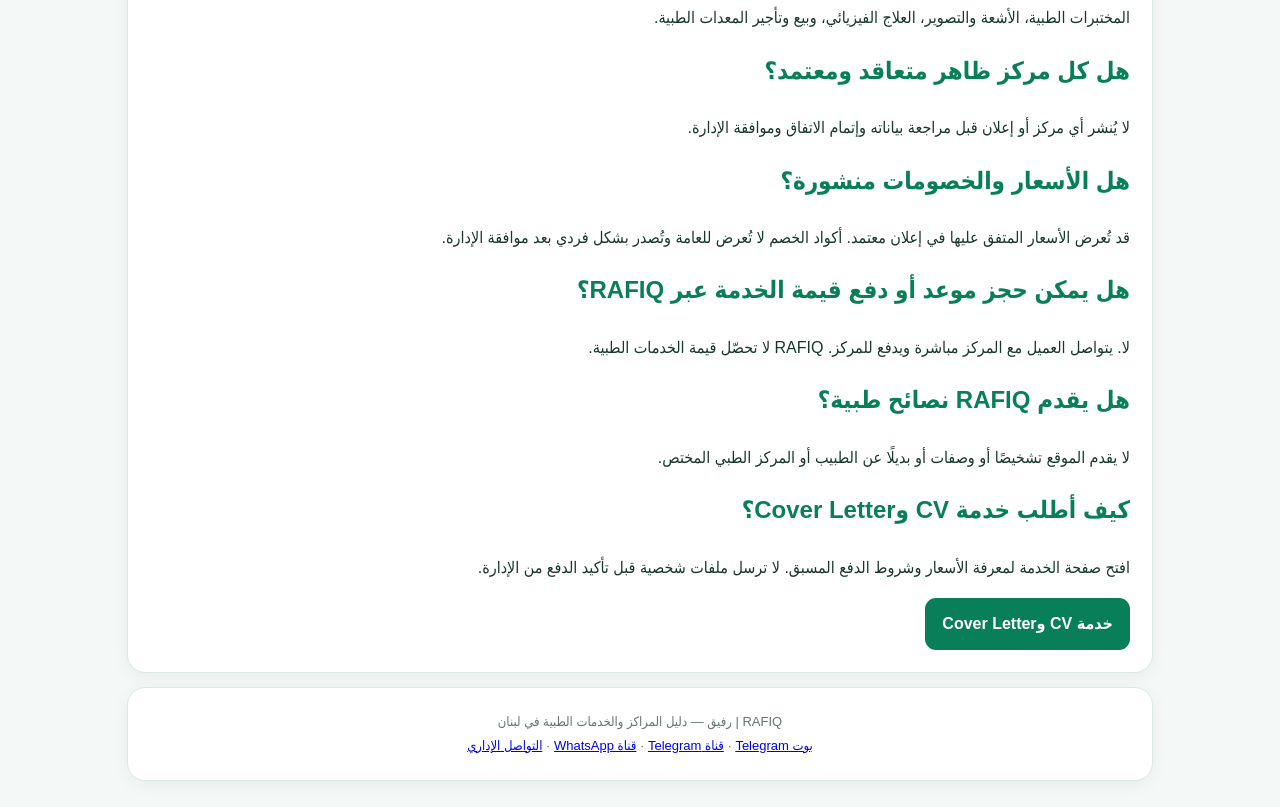
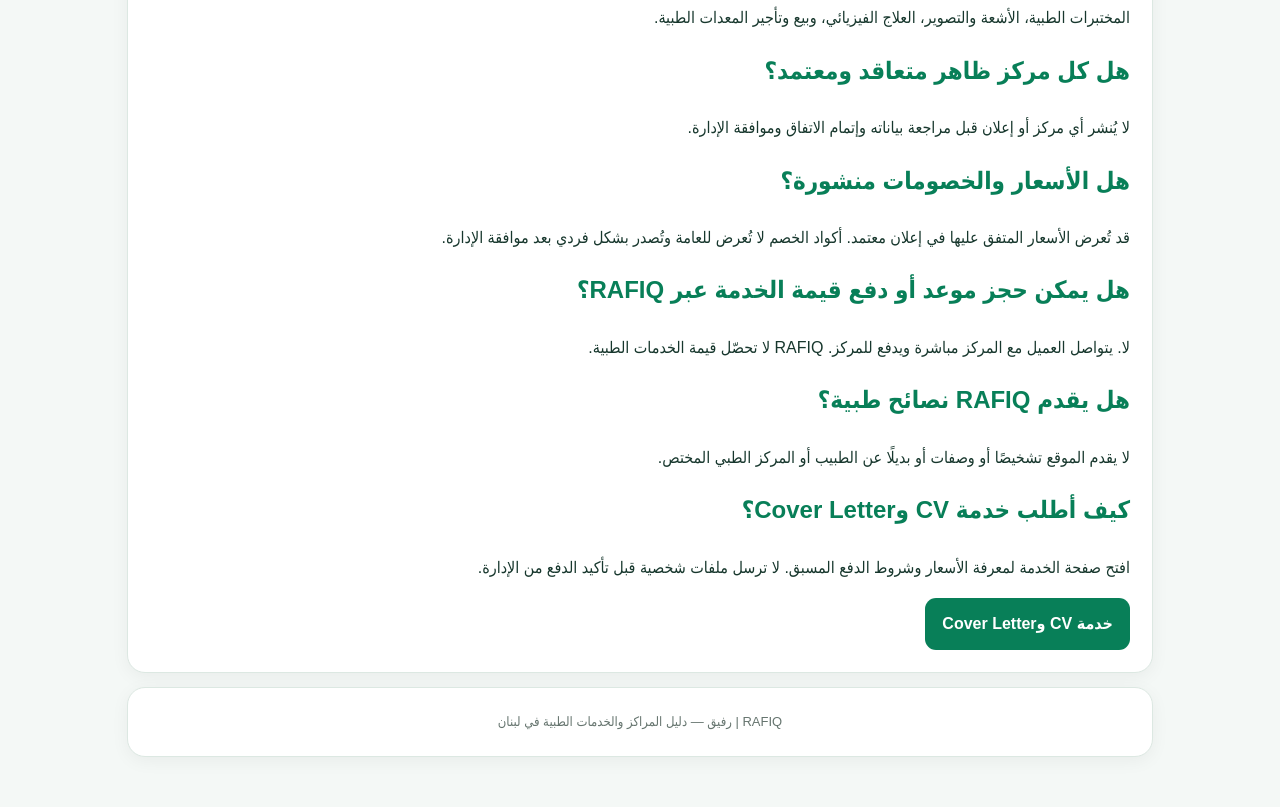
Before and after one commit to issaapplication-blip/index.html, a plain HTML site: page faq.html in a window 1280 px wide. Shown: the part 396-1203 px from the top of the page. After the commit the page ends 1179 px from the top, so only its background shows below. Drawn offline with Linux system fonts and the light colour scheme.

Commit message:
Keep public site navigation within approved static pages

```diff
--- a/faq.html
+++ b/faq.html
@@ -35,5 +35,5 @@
 <h2>هل يقدم RAFIQ نصائح طبية؟</h2><p>لا يقدم الموقع تشخيصًا أو وصفات أو بديلًا عن الطبيب أو المركز الطبي المختص.</p>
 <h2>كيف أطلب خدمة CV وCover Letter؟</h2><p>افتح صفحة الخدمة لمعرفة الأسعار وشروط الدفع المسبق. لا ترسل ملفات شخصية قبل تأكيد الدفع من الإدارة.</p><a class="btn" href="./caregivers.html#cv-service">خدمة CV وCover Letter</a>
 </section>
-<footer class="card small">RAFIQ | رفيق — دليل المراكز والخدمات الطبية في لبنان<br><a href="https://t.me/RAFIQ_Care_Bot">بوت Telegram</a> · <a href="https://t.me/+a7CDblNyGKw1Yjg8">قناة Telegram</a> · <a href="https://whatsapp.com/channel/0029Vb90gxSC6Zvj6gjLWs1K">قناة WhatsApp</a> · <a href="https://wa.me/96181506299">التواصل الإداري</a></footer>
+<footer class="card small">RAFIQ | رفيق — دليل المراكز والخدمات الطبية في لبنان</footer>
 </main><script src="./install-app.js?v=75" defer></script></body></html>
```
